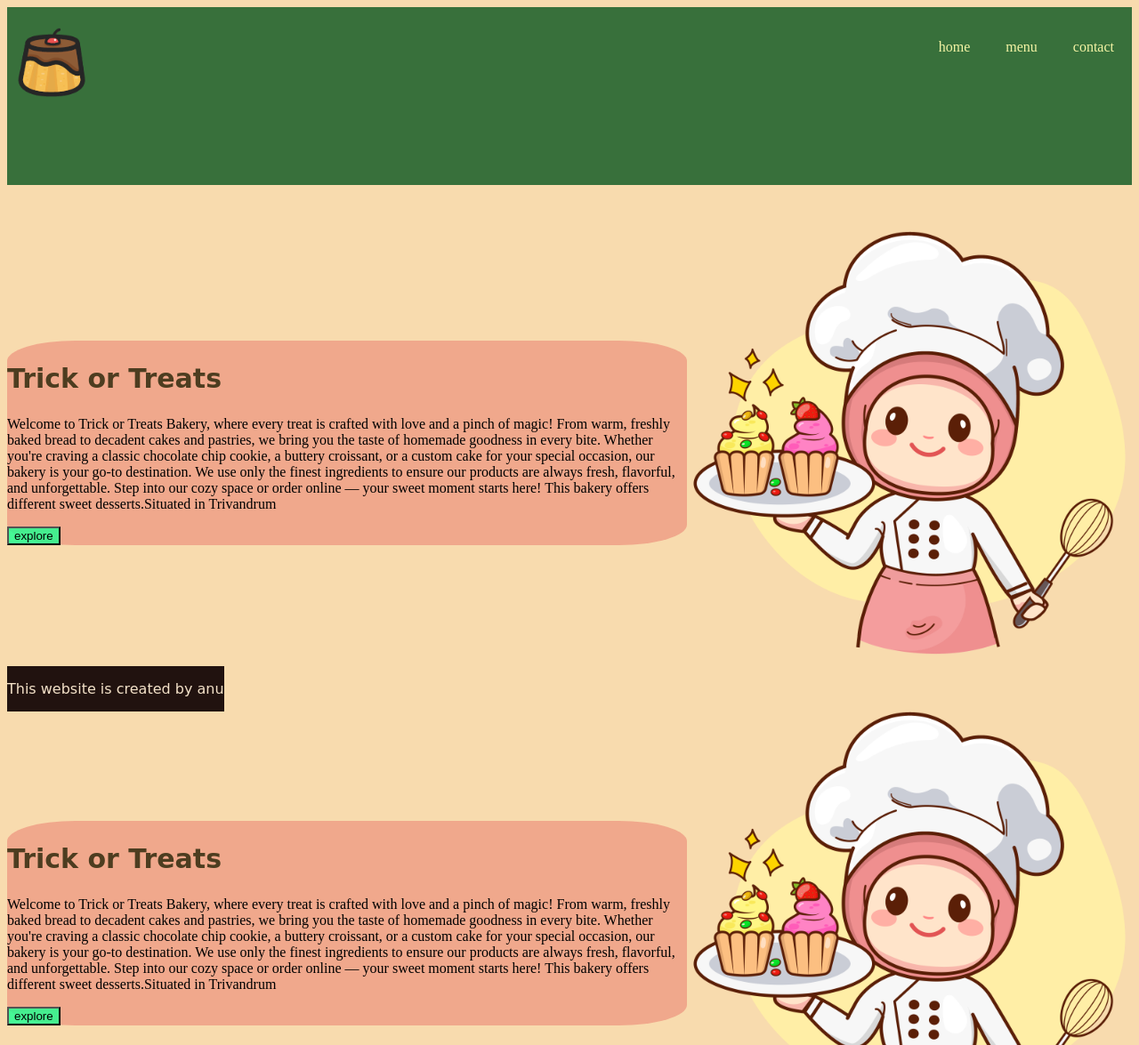
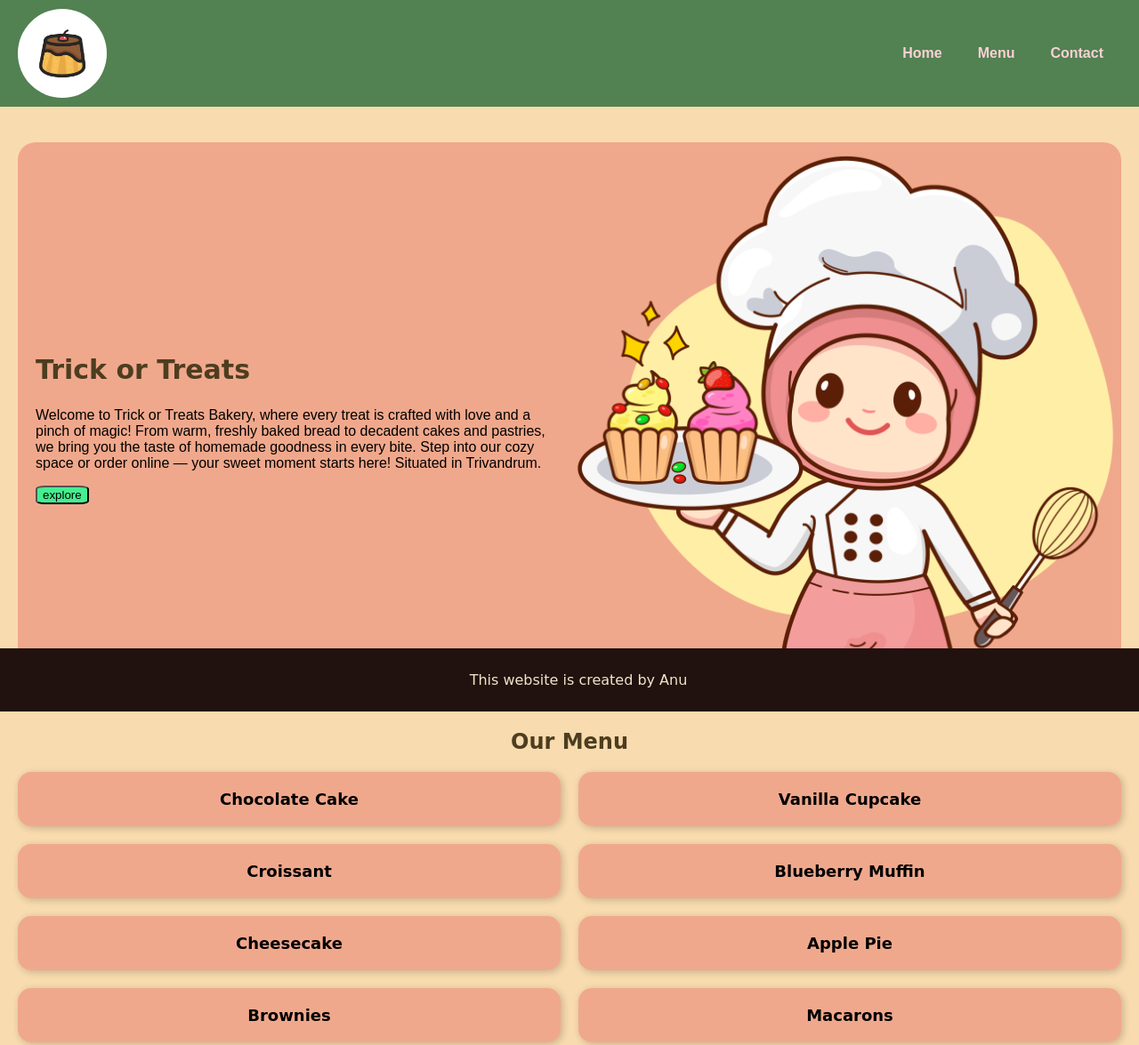
Before and after one commit to theowlishme/CraftTheDraft, a plain HTML site: page index.html in a window 1280 px wide. Shown: the top 1175 px of the page at 89% size. Drawn offline with Linux system fonts and the light colour scheme.

Commit message:
Updated site layout: menu grid, curved boxes, white circle logo

```diff
--- a/index.html
+++ b/index.html
@@ -4,79 +4,61 @@
     <meta charset="UTF-8">
     <meta name="viewport" content="width=device-width, initial-scale=1.0">
     <link rel="stylesheet" href="style.css">
-    <title>Document</title>
+    <title>Trick or Treats Bakery</title>
 </head>
 <body>
     <header>
         <nav>
-            <div><img src="icon.png" alt=""></div>
-             <ul>
-                <li><a href="#hero">home</a></li>
-                <li><a href="#">menu</a></li>
-                <li><a href="https://www.google.com/search?q=pudding+png&udm=2&sxsrf=AE3TifO-rySFg8pg9B6vzhmFTSHxS59tXg%3A1754110317450#vhid=fC8RJjQNtALsBM&vssid=mosaic">contact</a></li>
+            <div class="logo-container">
+    <img src="icon.png" alt="Bakery Logo">
+</div>
 
-             </ul>
+            <ul>
+                <li><a href="#hero">Home</a></li>
+                <li><a href="#menu">Menu</a></li>
+                <li><a href="#contact">Contact</a></li>
+            </ul>
+        </nav>
+    </header>
 
-        </nav>
+    <!-- Home Section -->
+    <section id="hero" class="container">
+        <div class="content">
+            <h1>Trick or Treats</h1>
+            <p>Welcome to Trick or Treats Bakery, where every treat is crafted with love and a pinch of magic! From warm, freshly baked bread to decadent cakes and pastries, we bring you the taste of homemade goodness in every bite. Step into our cozy space or order online — your sweet moment starts here! Situated in Trivandrum.</p>
+            <button>explore</button>
+        </div>
+        <img src="image.png" alt="Bakery Display">
+    </section>
 
-    </header>
-    <!-- this is list -->
-     <section>
-        <div id="container">
-            <div class="content">
-                 <h1>Trick or Treats </h1>
-                <div>
+    <!-- Menu Section -->
+    <section id="menu" class="menu-section">
+        <h1>Our Menu</h1>
+        <div class="menu-grid">
+            <div class="menu-item">Chocolate Cake</div>
+            <div class="menu-item">Vanilla Cupcake</div>
+            <div class="menu-item">Croissant</div>
+            <div class="menu-item">Blueberry Muffin</div>
+            <div class="menu-item">Cheesecake</div>
+            <div class="menu-item">Apple Pie</div>
+            <div class="menu-item">Brownies</div>
+            <div class="menu-item">Macarons</div>
+        </div>
+    </section>
 
+    <!-- Contact Section -->
+    <section id="contact" class="container">
+        <div class="content">
+            <h1>Contact Us</h1>
+            <p><strong>Address:</strong> 123 Sweet Street, Trivandrum</p>
+            <p><strong>Phone:</strong> +91 98765 43210</p>
+            <p><strong>Email:</strong> info@trickortreats.com</p>
+        </div>
+        <img src="image.png" alt="Bakery Interior">
+    </section>
 
-                    <p>Welcome to Trick or Treats Bakery, where every treat is crafted with love and a pinch of magic! From warm, freshly baked bread to decadent cakes and pastries, we bring you the taste of homemade goodness in every bite. Whether you're craving a classic chocolate chip cookie, a buttery croissant, or a custom cake for your special occasion, our bakery is your go-to destination. We use only the finest ingredients to ensure our products are always fresh, flavorful, and unforgettable. Step into our cozy space or order online — your sweet moment starts here!
-This bakery offers different sweet desserts.Situated in Trivandrum</p>
-                    <button>
-                    explore
-                    </button>
-                 </div>
-            </div>
-                 <img src="image.png" alt="">
-        </div>
-
-     </section>
-    <section>
-        <div id="container">
-            <div class="content">
-                 <h1>Trick or Treats </h1>
-                <div>
-
-
-                    <p>Welcome to Trick or Treats Bakery, where every treat is crafted with love and a pinch of magic! From warm, freshly baked bread to decadent cakes and pastries, we bring you the taste of homemade goodness in every bite. Whether you're craving a classic chocolate chip cookie, a buttery croissant, or a custom cake for your special occasion, our bakery is your go-to destination. We use only the finest ingredients to ensure our products are always fresh, flavorful, and unforgettable. Step into our cozy space or order online — your sweet moment starts here!
-This bakery offers different sweet desserts.Situated in Trivandrum</p>
-                    <button>
-                    explore
-                    </button>
-                 </div>
-            </div>
-                 <img src="image.png" alt="">
-        </div>
-
-     </section>
-         <section id="hero">
-        <div id="container">
-            <div class="content">
-                 <h1>Trick or Treats </h1>
-                <div>
-
-
-                    <p>Welcome to Trick or Treats Bakery, where every treat is crafted with love and a pinch of magic! From warm, freshly baked bread to decadent cakes and pastries, we bring you the taste of homemade goodness in every bite. Whether you're craving a classic chocolate chip cookie, a buttery croissant, or a custom cake for your special occasion, our bakery is your go-to destination. We use only the finest ingredients to ensure our products are always fresh, flavorful, and unforgettable. Step into our cozy space or order online — your sweet moment starts here!
-This bakery offers different sweet desserts.Situated in Trivandrum</p>
-                    <button>
-                    explore
-                    </button>
-                 </div>
-            </div>
-                 <img src="image.png" alt="">
-        </div>
-
-     </section>
-     <footer>
-        <p>This website is created by anu</p>
-     </footer>
+    <footer>
+        <p>This website is created by Anu</p>
+    </footer>
 </body>
 </html>
--- a/style.css
+++ b/style.css
@@ -1,68 +1,118 @@
-header{
-    background-color: rgba(11, 86, 32, 0.804);
-    height: 200px;
+body {
+    background-color: rgb(248, 219, 174);
+    margin: 0;
+    font-family: Arial, sans-serif;
 }
-header img{
-    width: 100px;
-    height: 100px;
-    margin-left: 0px;
-    border-radius: 50%;
-    padding-top: 12px;
+
+/* HEADER */
+header {
+    background-color: rgba(37, 104, 57, 0.779);
+    height: 120px;
+    display: flex;
+    align-items: center;
 }
-body{
-    background-color: rgb(248, 219, 174);
+
+.logo-container {
+    background-color: white;       /* White circle */
+    border-radius: 50%;            /* Make it round */
+    display: flex;                 /* Center image */
+    align-items: center;
+    justify-content: center;
+    width: 90px;                    /* Circle size */
+    height: 90px;
+    padding: 5px;                  /* Space inside */
 }
-header nav{
+
+/* Logo image inside */
+.logo-container img {
+    width: 70px;
+    height: 70px;
+    border-radius: 50%;            /* Keep image round */
+}
+
+header nav {
     display: flex;
     justify-content: space-between;
+    align-items: center;
+    width: 100%;
+    padding: 0 20px;
 }
-header nav ul{
+header nav ul {
     display: flex;
-    justify-content: space-between;
     list-style: none;
+    margin: 0;
+    padding: 0;
+}
+header nav ul li {
+    padding: 0 20px;
+}
+header nav ul li a {
+    text-decoration: none;
+    color: rgb(250, 208, 212);
+    font-weight: bold;
+}
 
-
-}
-header nav ul li{
-    padding: 20px;
-
-}
-header nav ul li a{
-    text-decoration: none;
-    color: rgb(244, 244, 165);
-
-}
-#container{
+/* CONTAINER SECTIONS */
+.container {
     display: flex;
     align-items: center;
-    margin-top: 40px;
+    margin: 40px 20px;
+    background-color: rgba(235, 124, 111, 0.53);
     border-radius: 20px;
-
+    overflow: hidden;
 }
-#container img{
-    width: 500px;
-    height: 500px;
+.container img {
+    width: 50%;
+    height: auto;
+    object-fit: cover;
 }
-.content{
-    background-color: rgba(235, 124, 111, 0.53);
-    border-radius: 10%;
+.content {
+    padding: 20px;
 }
-.content button{
-    background-color: rgba(28, 255, 145, 0.804);
-    align-items: end;
-
-}
-#container h1{
+.container h1 {
     font-family: cursive;
     font-size: 30px;
     color: #4d3d20;
+}
+.content button {
+    background-color: rgba(28, 255, 145, 0.804);
+    border-radius: 18%;
+}
 
+/* MENU SECTION */
+.menu-section {
+    margin: 40px 20px;
 }
-footer{
+.menu-section h1 {
+    text-align: center;
+    font-family: cursive;
+    color: #4d3d20;
+}
+.menu-grid {
+    display: grid;
+    grid-template-columns: repeat(2, 1fr);
+    gap: 20px;
+    margin-top: 20px;
+}
+.menu-item {
+    background-color: rgba(235, 124, 111, 0.53);
+    border-radius: 15px;
+    padding: 20px;
+    text-align: center;
+    font-weight: bold;
+    font-family: cursive;
+    font-size: 18px;
+    box-shadow: 2px 2px 8px rgba(0,0,0,0.2);
+}
+
+/* FOOTER */
+footer {
     font-family: cursive;
     color: rgb(244, 226, 201);
+    background-color: rgb(33, 18, 15);
+    padding: 10px;
+    text-align: center;
+    position: fixed;
+    width: 100%;
     bottom: 0;
-
-    background-color: rgb(33, 18, 15);
-    position: fixed;
 }
```
